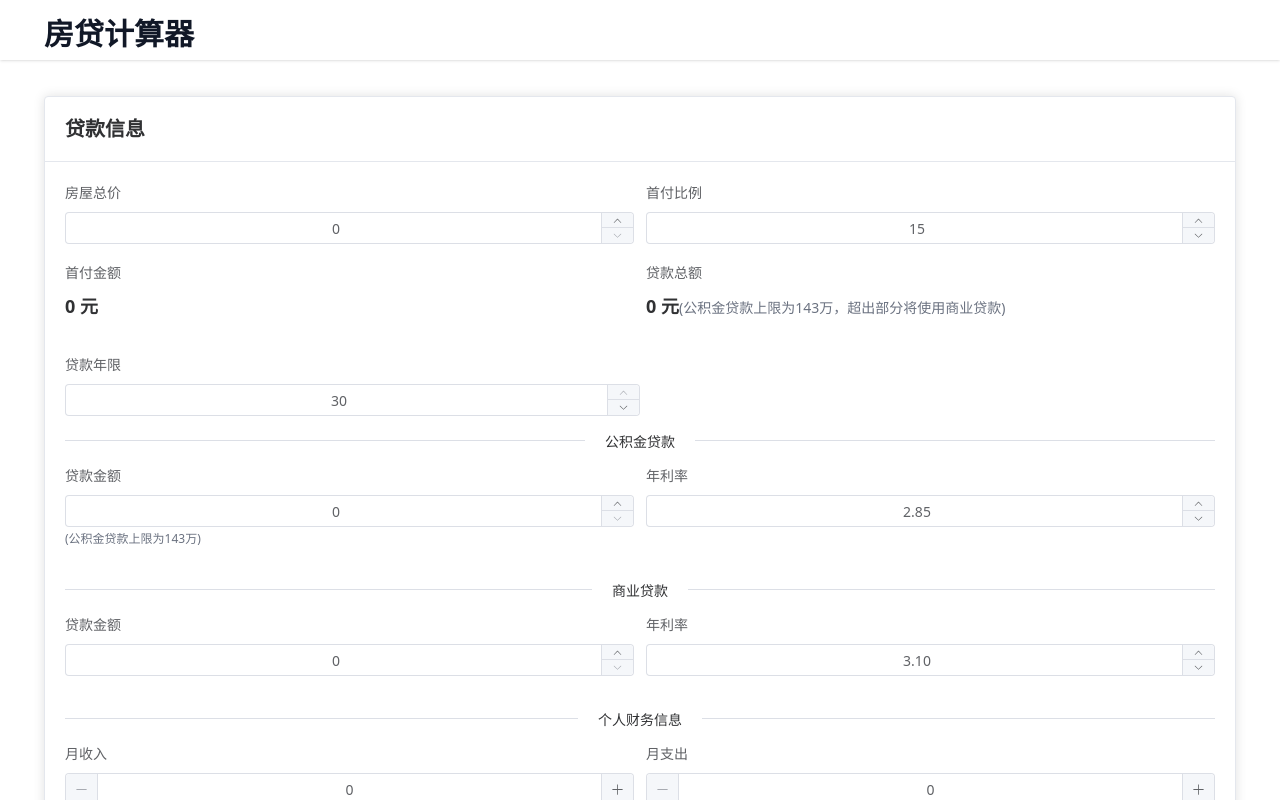
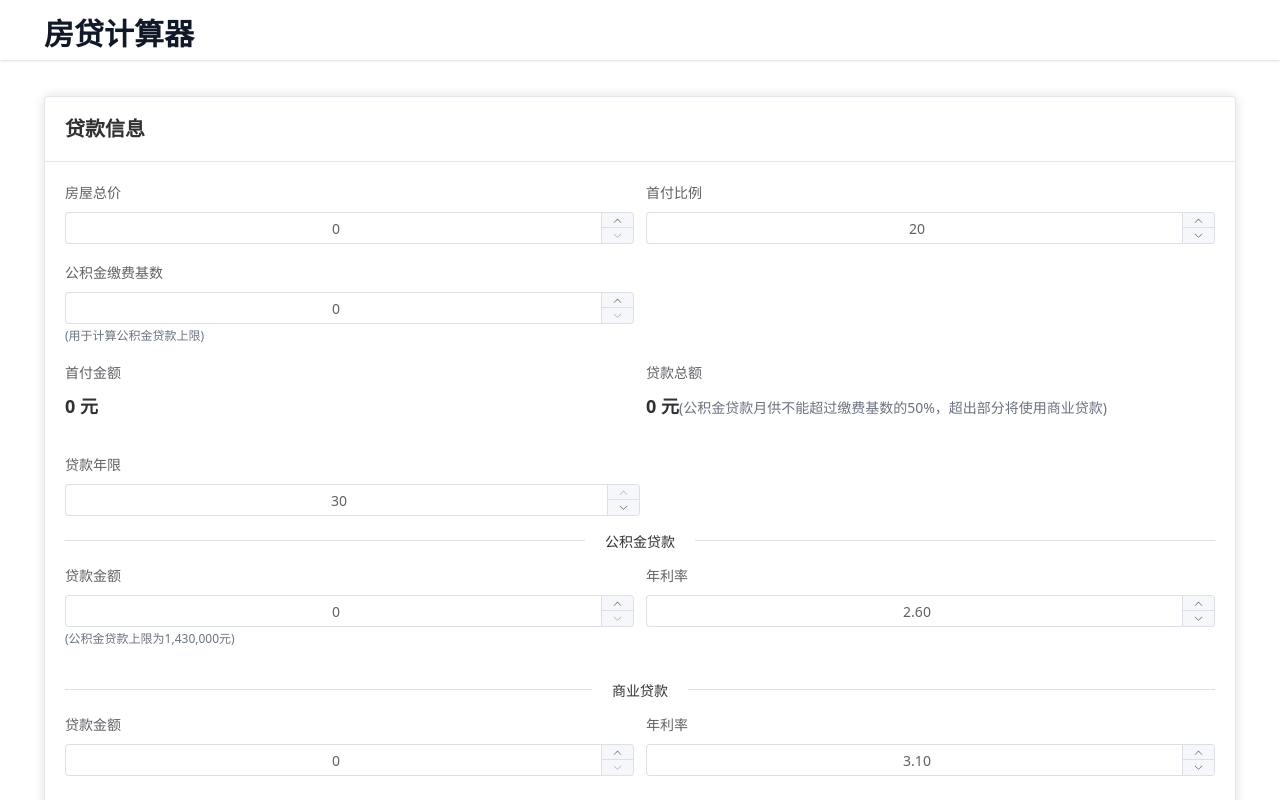
Before and after one commit to khhily/vue-loan-calculator, a Vue app: page / in a window 1280 px wide. Shown: the top 800 px of the page. Built offline with nearby package versions, Linux system fonts and the light colour scheme.

Commit message:
enhance: 修改公积金贷款上限计算，修改公积金贷款利率默认值，修改首付比例默认值

```diff
--- a/src/components/LoanForm.vue
+++ b/src/components/LoanForm.vue
@@ -6,7 +6,7 @@ const emit = defineEmits(['calculate']);
 
 // 总房款额和首付比例
 const totalHousePrice = ref<number>(0);
-const downPaymentRatio = ref<number>(15); // 默认改为15%
+const downPaymentRatio = ref<number>(20); // 默认改为20%
 
 // 计算首付金额
 const downPaymentAmount = computed(() => {
@@ -18,10 +18,33 @@ const totalLoanAmount = computed(() => {
   return totalHousePrice.value * (1 - downPaymentRatio.value / 100);
 });
 
-// 自动分配贷款金额
+// 添加公积金缴费基数
+const housingFundBase = ref<number>(0);
+
+// 计算公积金贷款上限
+const maxHousingFundLoan = computed(() => {
+  // 月供不能超过缴费基数的50%
+  if (housingFundBase.value <= 0) return 1430000; // 如果未设置缴费基数，使用默认上限
+
+  const monthlyRate = loans.value[0].rate / 12 / 100;
+  const totalMonths = loans.value[0].years * 12;
+  const maxMonthlyPayment = housingFundBase.value * 0.5;
+
+  // 根据最大月供反推最大贷款额
+  // 公式: 贷款额 = 月供 * ((1+r)^n - 1) / (r * (1+r)^n)
+  const denominator = monthlyRate * Math.pow(1 + monthlyRate, totalMonths);
+  const numerator = Math.pow(1 + monthlyRate, totalMonths) - 1;
+  const maxLoan = maxMonthlyPayment * (numerator / denominator);
+
+  return Math.floor(maxLoan);
+});
+
+// 修改自动分配贷款金额函数
 const distributeLoanAmount = () => {
   const total = totalLoanAmount.value;
-  const maxHousingFund = 1430000; // 公积金贷款上限143万
+
+  // 使用计算的公积金贷款上限
+  const maxHousingFund = maxHousingFundLoan.value;
 
   // 优先使用公积金贷款
   if (total <= maxHousingFund) {
@@ -40,11 +63,16 @@ watch([totalHousePrice, downPaymentRatio], () => {
   distributeLoanAmount();
 });
 
+// 监听公积金缴费基数变化，重新计算贷款分配
+watch([totalHousePrice, downPaymentRatio, housingFundBase], () => {
+  distributeLoanAmount();
+});
+
 const loans = ref<LoanInfo[]>([
   {
     type: LoanType.HOUSING_FUND,
     amount: 0,
-    rate: 2.85, // 修改为2.85
+    rate: 2.6, // 修改为2.6
     years: 30,
   },
   {
@@ -65,16 +93,20 @@ watch(commonYears, (newYears) => {
   });
 });
 
-// 监听公积金贷款金额变化，确保不超过上限
+// 监听公积金贷款金额变化，自动调整商业贷款金额
 watch(
   () => loans.value[0].amount,
   (newAmount) => {
-    const maxHousingFund = 1430000;
+    // 首先确保不超过上限
+    const maxHousingFund = maxHousingFundLoan.value;
     if (newAmount > maxHousingFund) {
       // 如果超过上限，将超出部分转移到商业贷款
       const excess = newAmount - maxHousingFund;
       loans.value[0].amount = maxHousingFund;
       loans.value[1].amount += excess;
+    } else {
+      // 正常情况下，商业贷款金额 = 贷款总额 - 公积金贷款金额
+      loans.value[1].amount = Math.max(0, totalLoanAmount.value - newAmount);
     }
   }
 );
@@ -137,6 +169,25 @@ const calculate = () => {
         </el-col>
       </el-row>
 
+      <!-- 公积金缴费基数 -->
+      <el-row :gutter="12">
+        <el-col :xs="24" :sm="12">
+          <el-form-item label="公积金缴费基数">
+            <el-input-number
+              v-model="housingFundBase"
+              :min="0"
+              :step="1000"
+              :precision="0"
+              controls-position="right"
+              class="w-full"
+            >
+              <template #append>元</template>
+            </el-input-number>
+            <div class="text-xs text-gray-500 mt-1">(用于计算公积金贷款上限)</div>
+          </el-form-item>
+        </el-col>
+      </el-row>
+
       <!-- 显示计算出的首付金额和贷款总额 -->
       <el-row :gutter="12">
         <el-col :xs="24" :sm="12">
@@ -147,7 +198,9 @@ const calculate = () => {
         <el-col :xs="24" :sm="12">
           <el-form-item label="贷款总额">
             <div class="text-base sm:text-lg font-bold">{{ totalLoanAmount.toLocaleString('zh-CN') }} 元</div>
-            <div class="text-xs sm:text-sm text-gray-500 mt-1">(公积金贷款上限为143万，超出部分将使用商业贷款)</div>
+            <div class="text-xs sm:text-sm text-gray-500 mt-1">
+              (公积金贷款月供不能超过缴费基数的50%，超出部分将使用商业贷款)
+            </div>
           </el-form-item>
         </el-col>
       </el-row>
@@ -188,7 +241,9 @@ const calculate = () => {
               >
                 <template #append>元</template>
               </el-input-number>
-              <div v-if="index === 0" class="text-xs text-gray-500 mt-1">(公积金贷款上限为143万)</div>
+              <div v-if="index === 0" class="text-xs text-gray-500 mt-1">
+                (公积金贷款上限为{{ maxHousingFundLoan.toLocaleString('zh-CN') }}元)
+              </div>
             </el-form-item>
           </el-col>
 
```
